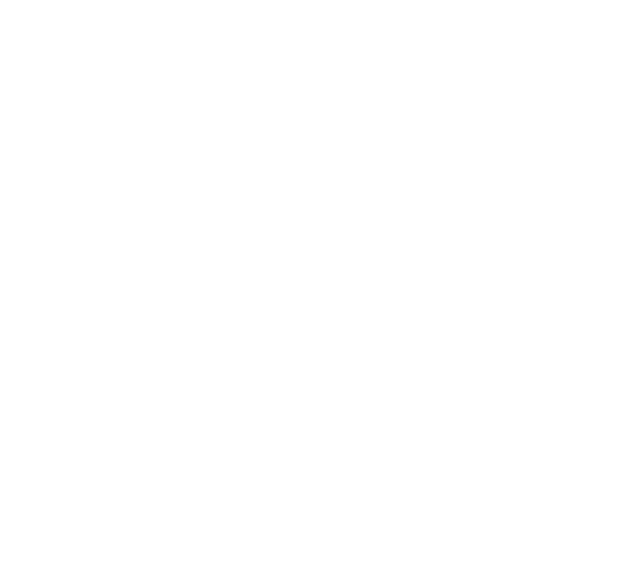
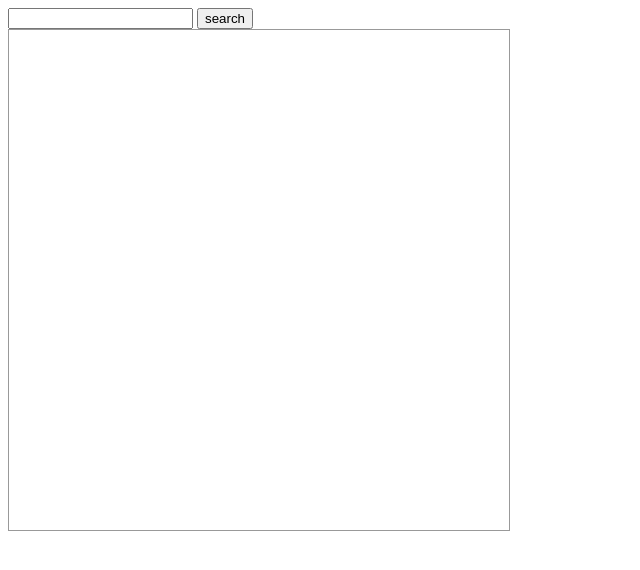
Before and after one commit to robertgetmehere/monitor, a plain HTML site: page public/index.html in a window 1280 px wide. Shown: the whole page, without its empty margins (0-640 px from the left). Drawn offline with nearby package versions, Linux system fonts and the light colour scheme.

Commit message:
work so far

```diff
--- a/public/assets/css/base.css
+++ b/public/assets/css/base.css
@@ -0,0 +1,9 @@
+#output {
+    width:500px;
+    height:500px;
+    display:block;
+    overflow-x:hidden;
+    overflow-y:scroll;
+    text-wrap:unrestricted;
+    border:1px solid #999;
+}
--- a/public/index.html
+++ b/public/index.html
@@ -14,7 +14,11 @@
 </head>
 <body>
 <div id="client_root">
+	<input type="text" id="searchTerm" value=""/>
+	<input type="button" id="btnSearch" value="search"/>
+	<div id="output">
 
+	</div>
 </div>
 <script src="jam/require.js"></script>
 <script>
--- a/public/main.js
+++ b/public/main.js
@@ -8,15 +8,24 @@ define('main', [
     function ($, _,Backbone,Logger,SearchCollection) {
         var appView = Backbone.View.extend({
             el: $('#client_root'),
+            events: {
+                'click #btnSearch' : 'doSearch'
+            },
             initialize: function() {
                 console.log('initialized');
                 this.log = new Logger();
-                this.search = new SearchCollection({search: 'square'});
+
+            },
+            doSearch: function() {
+                this.search = new SearchCollection({search: $('#searchTerm').val()});
                 this.search.bind('reset',this.procSearch,this);
                 this.search.fetch();
+                console.log($('#searchTerm').val());
             },
             procSearch: function() {
-
+                if (this.search.length > 0) {
+                    JSON.stringify(this.search);
+                }
             }
         });
 
```
